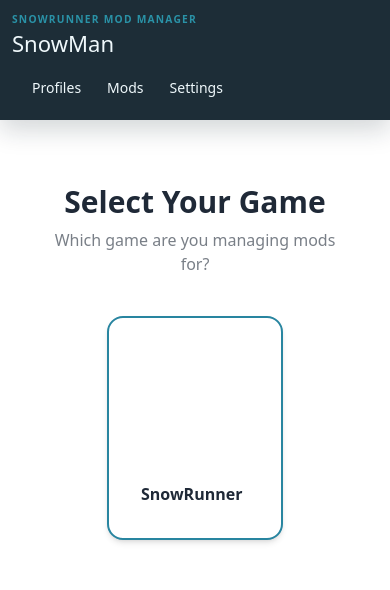
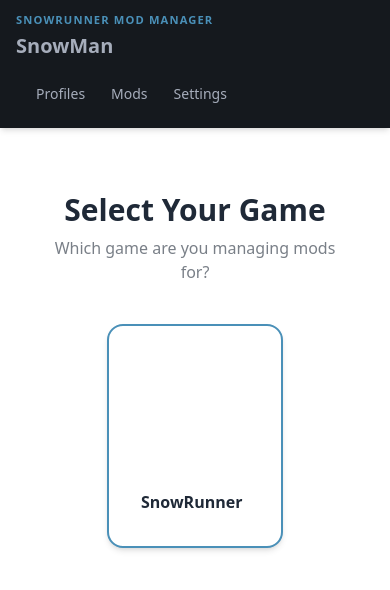
Before and after one commit to Akahadaka/SnowMan, an Angular app in the folder app/: page /game-select in a window 390 px wide. Shown: the top 590 px of the page. Built offline with nearby package versions, Linux system fonts and the light colour scheme.

Commit message:
Refactor shell styles to Tailwind and DaisyUI

```diff
--- a/app/src/app/app.component.css
+++ /dev/null
@@ -1,131 +0,0 @@
-/* ── Root / global ─────────────────────────────────── */
-:root {
-  font-family: "Segoe UI", sans-serif;
-  font-size: clamp(10px, 1.35vh, 16px);
-  line-height: 1.4;
-  font-weight: 400;
-  font-synthesis: none;
-  text-rendering: optimizeLegibility;
-  -webkit-font-smoothing: antialiased;
-  -moz-osx-font-smoothing: grayscale;
-  -webkit-text-size-adjust: 100%;
-  background:
-    radial-gradient(circle at top right, #ffd05c 0, #ffd05c 12%, transparent 12%),
-    linear-gradient(135deg, #eef7fb 0%, #ddeff4 52%, #f7f1dc 100%);
-}
-
-[data-theme="dark"] {
-  background:
-    radial-gradient(circle at top right, rgba(255, 208, 92, 0.18) 0, rgba(255, 208, 92, 0.18) 12%, transparent 12%),
-    linear-gradient(135deg, #16242c 0%, #152f38 52%, #2b2820 100%);
-}
-
-/* ── Shell layout ──────────────────────────────────── */
-.shell {
-  height: 100dvh;
-  display: grid;
-  grid-template-columns: 280px 1fr;
-  overflow: hidden;
-}
-
-.sidebar {
-  padding: clamp(8px, 1.6vh, 24px) clamp(8px, 1.1vw, 20px);
-  background: rgba(10, 28, 38, 0.92);
-  color: #eff8fb;
-  display: flex;
-  flex-direction: column;
-  gap: clamp(12px, 2vh, 24px);
-  height: 100%;
-  overflow: hidden;
-}
-
-.sidebar-top {
-  display: grid;
-  gap: clamp(10px, 1.6vh, 16px);
-}
-
-.brand-block {
-  display: grid;
-  gap: 4px;
-}
-
-.eyebrow {
-  margin: 0;
-  text-transform: uppercase;
-  letter-spacing: 0.12em;
-  font-size: 0.75rem;
-  font-weight: 700;
-  color: #2a92a7;
-}
-
-.content {
-  padding: 0 24px 24px;
-  display: grid;
-  align-content: start;
-  gap: 24px;
-  min-width: 0;
-  min-height: 0;
-  overflow: auto;
-}
-
-/* ── Mobile ─────────────────────────────────────────── */
-@media (max-width: 900px) {
-  .shell {
-    grid-template-columns: 1fr;
-    grid-template-rows: auto minmax(0, 1fr);
-  }
-
-  .sidebar {
-    height: auto;
-    overflow: hidden;
-    position: sticky;
-    top: 0;
-    z-index: 20;
-    padding: 14px 16px 12px;
-    gap: 10px;
-    box-shadow: 0 10px 24px rgba(16, 33, 43, 0.18);
-  }
-
-  .sidebar-top {
-    display: flex;
-    align-items: flex-start;
-    justify-content: space-between;
-    gap: 12px;
-  }
-
-  .brand-block {
-    flex: 1;
-    min-width: 0;
-  }
-
-  .brand-block h1 {
-    font-size: 1.6rem;
-  }
-
-  /* nav becomes a horizontal row on mobile */
-  .menu {
-    flex-direction: row !important;
-    margin-top: 0 !important;
-    flex-wrap: wrap;
-  }
-
-  .content {
-    gap: 16px;
-    overflow: auto;
-  }
-}
-
-@media (max-width: 600px) {
-  .sidebar {
-    padding: 12px 12px 10px;
-  }
-
-  .eyebrow {
-    font-size: 0.64rem;
-  }
-
-  .brand-block h1 {
-    font-size: 1.38rem;
-    line-height: 1.1;
-  }
-}
--- a/app/src/app/app.component.html
+++ b/app/src/app/app.component.html
@@ -1,15 +1,33 @@
-<main class="shell">
-  <aside class="sidebar" data-theme="dark">
-    <div class="sidebar-top">
-      <div class="brand-block">
-        <p class="eyebrow">SnowRunner Mod Manager</p>
-        <h1 class="m-0 leading-tight">{{ shellTitle }}</h1>
+<main
+  class="grid h-dvh grid-cols-[280px_minmax(0,1fr)] overflow-hidden bg-base-100 text-base-content max-[900px]:grid-cols-1 max-[900px]:grid-rows-[auto_minmax(0,1fr)]"
+>
+  <aside
+    class="flex h-full flex-col gap-6 overflow-hidden bg-base-300 px-5 py-6 text-base-content max-[900px]:sticky max-[900px]:top-0 max-[900px]:z-20 max-[900px]:h-auto max-[900px]:gap-3 max-[900px]:px-4 max-[900px]:py-3 max-[900px]:shadow-md"
+    data-theme="dark"
+  >
+    <div
+      class="grid gap-4 max-[900px]:flex max-[900px]:items-start max-[900px]:justify-between max-[900px]:gap-3"
+    >
+      <div class="grid min-w-0 flex-1 gap-1">
+        <p
+          class="m-0 text-xs font-bold uppercase tracking-widest text-primary max-[600px]:text-[0.7rem]"
+        >
+          SnowRunner Mod Manager
+        </p>
+        <h1 class="m-0 text-3xl font-bold leading-tight max-[900px]:text-2xl max-[600px]:text-xl">
+          {{ shellTitle }}
+        </h1>
       </div>
 
       @if (hasActiveProfile) {
-        <div class="card card-compact bg-base-200" aria-label="Selected profile actions">
+        <div
+          class="card card-compact w-full max-w-xs bg-base-200"
+          aria-label="Selected profile actions"
+        >
           <div class="card-body gap-2">
-            <span class="text-xs font-bold uppercase tracking-widest text-primary">Active profile</span>
+            <span class="text-xs font-bold uppercase tracking-widest text-primary"
+              >Active profile</span
+            >
             <p class="text-sm opacity-75 m-0">{{ activeProfileSummary }}</p>
             @if (shellStatusMessage) {
               <p class="text-xs text-warning m-0">{{ shellStatusMessage }}</p>
@@ -27,20 +45,24 @@
       }
     </div>
 
-    <ul class="menu menu-sm mt-auto gap-0.5" aria-label="Primary">
+    <ul
+      class="menu menu-sm mt-auto gap-0.5 max-[900px]:mt-0 max-[900px]:flex-row max-[900px]:flex-wrap"
+      aria-label="Primary"
+    >
       @for (item of navigationItems; track item.path) {
         <li>
           <a
             [routerLink]="item.path"
             routerLinkActive="active"
             [routerLinkActiveOptions]="{ exact: true }"
-          >{{ item.label }}</a>
+            >{{ item.label }}</a
+          >
         </li>
       }
     </ul>
   </aside>
 
-  <section class="content">
+  <section class="min-h-0 min-w-0 overflow-auto p-6 max-[900px]:p-4">
     <router-outlet />
   </section>
 </main>
--- a/app/src/app/app.component.ts
+++ b/app/src/app/app.component.ts
@@ -23,7 +23,6 @@ import { resolveStartupRoute } from "./startup.routing";
   selector: "app-root",
   imports: [RouterLink, RouterLinkActive, RouterOutlet],
   templateUrl: "./app.component.html",
-  styleUrl: "./app.component.css",
 })
 export class AppComponent implements OnInit, DoCheck {
   title = getAppTitle();
--- a/app/src/styles.css
+++ b/app/src/styles.css
@@ -10,16 +10,13 @@
     overflow: hidden;
   }
 
+  body {
+    @apply bg-base-100 text-base-content font-sans antialiased;
+  }
+
   app-root {
     display: block;
     height: 100%;
     overflow: hidden;
   }
 }
-
-/* Brand primary = #4a90b8 (steel blue) */
-[data-theme="light"],
-[data-theme="dark"] {
-	--p: 57.6% 0.093 221;
-	--pc: 100% 0 0;
-}
--- a/app/tailwind.config.js
+++ b/app/tailwind.config.js
@@ -1,3 +1,5 @@
+const daisyThemes = require("daisyui/src/theming/themes");
+
 /** @type {import('tailwindcss').Config} */
 module.exports = {
   content: ["./src/**/*.{html,ts,css}"],
@@ -6,6 +8,21 @@ module.exports = {
   },
   plugins: [require("daisyui")],
   daisyui: {
-    themes: ["light", "dark"],
+    themes: [
+      {
+        light: {
+          ...daisyThemes.light,
+          primary: "#4a90b8",
+          "primary-content": "#ffffff",
+        },
+      },
+      {
+        dark: {
+          ...daisyThemes.dark,
+          primary: "#4a90b8",
+          "primary-content": "#ffffff",
+        },
+      },
+    ],
   },
 };
```
Lines whose indentation alone changed are shown as unchanged.
